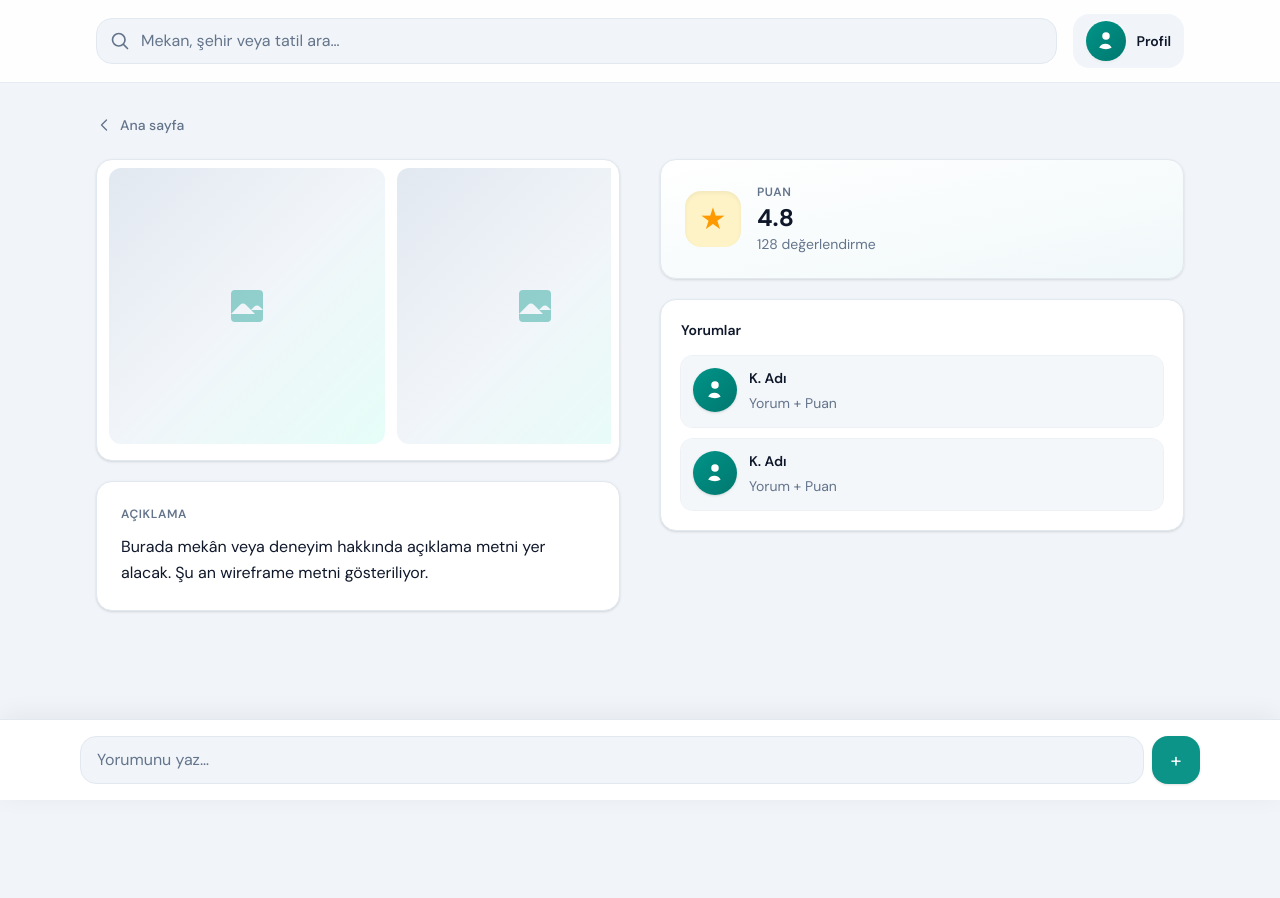
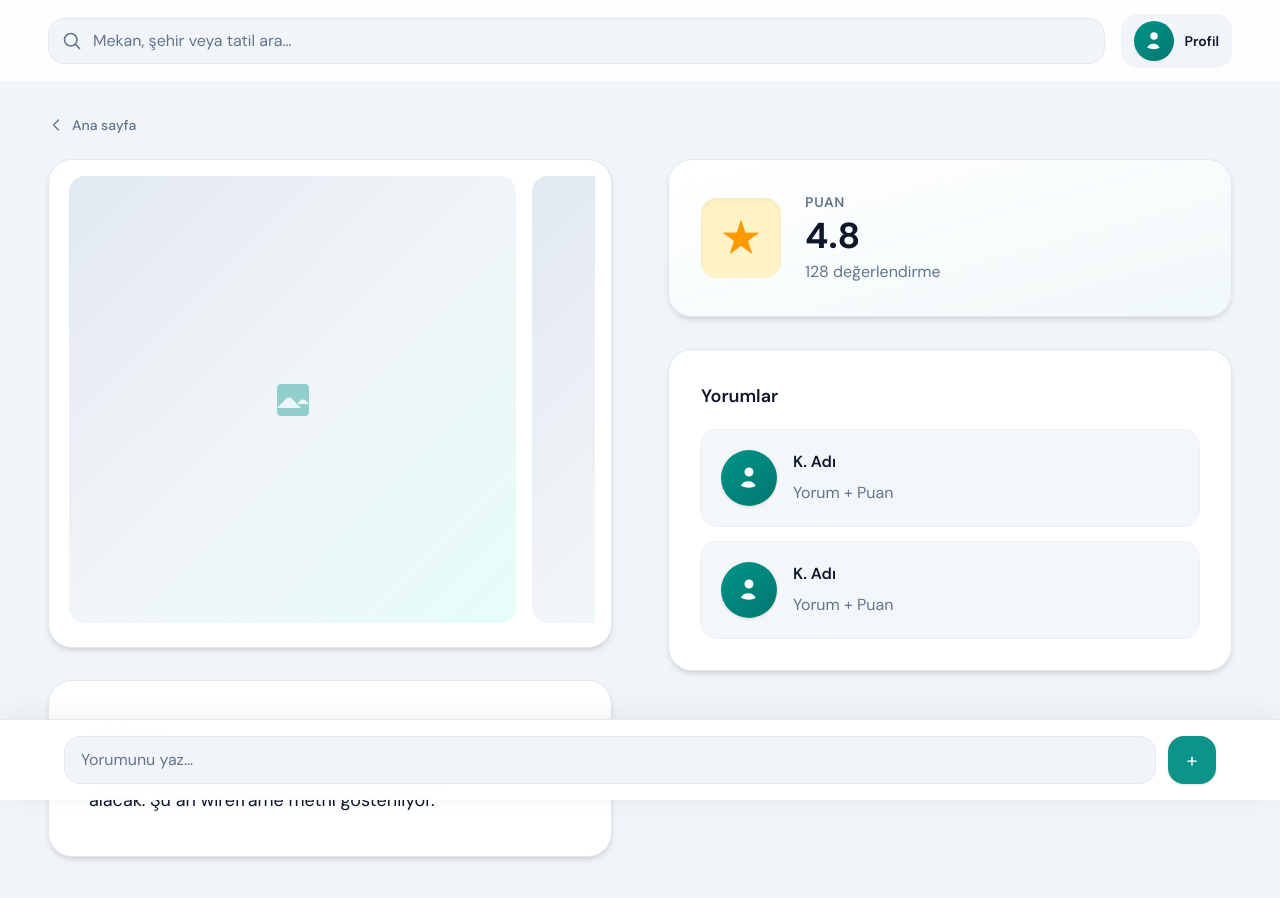
Before and after one commit to 3T3RNTY/NerdeTatil, a React (Vite) app in the folder web/: page /detay/1 in a window 1280 px wide. Shown: the top 898 px of the page. Before the commit the page ends 800 px from the top, so only its background shows below. Built offline with nearby package versions, Linux system fonts and the light colour scheme.

Commit message:
fix: page redesing

```diff
--- a/web/src/components/AppHeader.tsx
+++ b/web/src/components/AppHeader.tsx
@@ -3,7 +3,7 @@ import { Link } from 'react-router-dom'
 export function AppHeader() {
   return (
     <header className="sticky top-0 z-30 border-b border-nt-border/80 bg-nt-surface/90 backdrop-blur-md">
-      <div className="mx-auto flex w-full max-w-[800px] items-center gap-3 px-4 py-3.5 sm:px-6 md:max-w-4xl md:gap-4 lg:max-w-6xl lg:px-8">
+      <div className="mx-auto flex w-full max-w-[1400px] items-center gap-3 px-4 py-3.5 sm:px-6 md:gap-4 lg:px-10 xl:px-12">
         <label className="sr-only" htmlFor="app-search">
           Arama
         </label>
--- a/web/src/components/PageShell.tsx
+++ b/web/src/components/PageShell.tsx
@@ -8,7 +8,7 @@ type PageShellProps = {
 export function PageShell({ children, className = '' }: PageShellProps) {
   return (
     <div
-      className={`mx-auto w-full max-w-[800px] px-4 py-6 sm:px-6 md:max-w-4xl md:py-8 lg:max-w-6xl lg:px-8 ${className}`}
+      className={`mx-auto w-full max-w-[1400px] px-4 py-6 sm:px-6 md:py-8 lg:px-10 xl:px-12 ${className}`}
     >
       {children}
     </div>
--- a/web/src/pages/CreatePostPage.tsx
+++ b/web/src/pages/CreatePostPage.tsx
@@ -14,12 +14,12 @@ export function CreatePostPage() {
           </p>
         </div>
 
-        <div className="flex flex-col gap-8 lg:grid lg:grid-cols-2 lg:gap-10 lg:items-start">
-          <div className="space-y-4">
-            <p className="text-xs font-semibold uppercase tracking-wider text-nt-muted">Görseller</p>
-            <div className="grid grid-cols-2 gap-3 sm:gap-4">
-              <ImagePlaceholder className="rounded-xl shadow-inner" />
-              <ImagePlaceholder className="rounded-xl shadow-inner" />
+        <div className="flex flex-col gap-10 lg:grid lg:grid-cols-2 lg:gap-12 xl:gap-14 lg:items-start">
+          <div className="space-y-5">
+            <p className="text-xs font-semibold uppercase tracking-wider text-nt-muted sm:text-sm">Görseller</p>
+            <div className="grid grid-cols-2 gap-4 sm:gap-5 md:gap-6">
+              <ImagePlaceholder className="rounded-2xl shadow-inner md:rounded-3xl" />
+              <ImagePlaceholder className="rounded-2xl shadow-inner md:rounded-3xl" />
             </div>
             <div className="flex justify-end">
               <button
@@ -40,7 +40,7 @@ export function CreatePostPage() {
             </label>
             <textarea
               id="aciklama"
-              className="mt-2 min-h-[220px] w-full resize-y rounded-2xl border border-nt-border bg-nt-surface p-4 text-base leading-relaxed text-nt-ink shadow-sm outline-none ring-nt-primary/20 transition placeholder:text-nt-muted focus:border-teal-300 focus:ring-2 sm:min-h-[260px] lg:min-h-[280px]"
+              className="mt-2 min-h-[260px] w-full resize-y rounded-2xl border border-nt-border bg-nt-surface p-5 text-base leading-relaxed text-nt-ink shadow-md outline-none ring-nt-primary/20 transition placeholder:text-nt-muted focus:border-teal-300 focus:ring-2 sm:min-h-[300px] md:rounded-3xl md:p-6 md:text-lg lg:min-h-[340px]"
               placeholder="Nerede kaldın, ne yaptın, ne önerirsin?"
               rows={8}
             />
@@ -49,7 +49,7 @@ export function CreatePostPage() {
       </PageShell>
 
       <footer className="fixed bottom-0 left-0 right-0 z-20 border-t border-nt-border bg-nt-surface/95 p-3 shadow-[0_-4px_24px_rgba(15,23,42,0.06)] backdrop-blur-md sm:p-4">
-        <div className="mx-auto flex max-w-[800px] items-stretch gap-3 sm:px-4 md:max-w-4xl lg:max-w-6xl">
+        <div className="mx-auto flex max-w-[1400px] items-stretch gap-3 sm:px-4 lg:px-10 xl:px-12">
           <button
             type="button"
             className="min-h-12 flex-1 rounded-2xl bg-nt-primary px-4 py-3 text-base font-semibold text-white shadow-sm transition hover:bg-nt-primary-hover"
--- a/web/src/pages/DetailPage.tsx
+++ b/web/src/pages/DetailPage.tsx
@@ -25,64 +25,64 @@ export function DetailPage() {
           Ana sayfa
         </Link>
 
-        <div className="flex flex-col gap-8 lg:grid lg:grid-cols-2 lg:gap-10 lg:items-start">
-          <div className="space-y-5">
+        <div className="flex flex-col gap-8 lg:grid lg:grid-cols-2 lg:gap-12 xl:gap-14 lg:items-start">
+          <div className="space-y-6 lg:space-y-8">
             <div
-              className="-mx-1 overflow-hidden rounded-2xl border border-nt-border bg-nt-surface p-2 shadow-sm sm:mx-0"
+              className="-mx-1 overflow-hidden rounded-2xl border border-nt-border bg-nt-surface p-3 shadow-md sm:mx-0 md:rounded-3xl md:p-4"
               role="region"
               aria-label="Görsel galerisi"
             >
               <div
-                className="flex snap-x snap-mandatory gap-3 overflow-x-auto pb-2 pl-1 [-ms-overflow-style:none] [scrollbar-width:thin] [&::-webkit-scrollbar]:h-2 [&::-webkit-scrollbar-thumb]:rounded-full [&::-webkit-scrollbar-thumb]:bg-teal-300/80 [&::-webkit-scrollbar-track]:rounded-full [&::-webkit-scrollbar-track]:bg-slate-100"
+                className="flex snap-x snap-mandatory gap-4 overflow-x-auto pb-2 pl-1 [-ms-overflow-style:none] [scrollbar-width:thin] [&::-webkit-scrollbar]:h-2.5 [&::-webkit-scrollbar-thumb]:rounded-full [&::-webkit-scrollbar-thumb]:bg-teal-300/80 [&::-webkit-scrollbar-track]:rounded-full [&::-webkit-scrollbar-track]:bg-slate-100"
               >
                 {[0, 1, 2, 3].map((i) => (
                   <div
                     key={i}
-                    className="w-[min(72%,280px)] shrink-0 snap-center sm:w-[min(55%,300px)]"
+                    className="w-[min(88%,420px)] shrink-0 snap-center sm:w-[min(75%,480px)] lg:w-[min(85%,520px)]"
                   >
-                    <ImagePlaceholder className="rounded-xl" />
+                    <ImagePlaceholder className="rounded-2xl" />
                   </div>
                 ))}
               </div>
             </div>
             <p className="sr-only">Öğe kimliği: {id ?? '—'}</p>
 
-            <div className="rounded-2xl border border-nt-border bg-nt-surface p-5 shadow-sm sm:p-6">
-              <h2 className="text-xs font-semibold uppercase tracking-wider text-nt-muted">Açıklama</h2>
-              <p className="mt-3 text-base leading-relaxed text-nt-ink">
+            <div className="rounded-2xl border border-nt-border bg-nt-surface p-6 shadow-md sm:p-8 md:rounded-3xl lg:p-10">
+              <h2 className="text-xs font-semibold uppercase tracking-wider text-nt-muted sm:text-sm">Açıklama</h2>
+              <p className="mt-4 text-base leading-relaxed text-nt-ink md:text-lg">
                 Burada mekân veya deneyim hakkında açıklama metni yer alacak. Şu an wireframe metni gösteriliyor.
               </p>
             </div>
           </div>
 
-          <div className="space-y-5 lg:sticky lg:top-28">
-            <div className="flex items-center gap-4 rounded-2xl border border-nt-border bg-gradient-to-br from-nt-surface to-teal-50/40 p-5 shadow-sm sm:p-6">
-              <span className="flex h-14 w-14 items-center justify-center rounded-2xl bg-amber-100 text-3xl text-amber-500 shadow-inner" aria-hidden>
+          <div className="space-y-6 lg:sticky lg:top-28 lg:space-y-8">
+            <div className="flex items-center gap-5 rounded-2xl border border-nt-border bg-gradient-to-br from-nt-surface to-teal-50/40 p-6 shadow-md sm:gap-6 sm:p-8 md:rounded-3xl">
+              <span className="flex h-16 w-16 shrink-0 items-center justify-center rounded-2xl bg-amber-100 text-4xl text-amber-500 shadow-inner sm:h-20 sm:w-20 sm:text-5xl" aria-hidden>
                 ★
               </span>
               <div>
-                <p className="text-xs font-semibold uppercase tracking-wider text-nt-muted">Puan</p>
-                <p className="mt-0.5 text-2xl font-bold text-nt-ink">4.8</p>
-                <p className="text-sm text-nt-muted">128 değerlendirme</p>
+                <p className="text-xs font-semibold uppercase tracking-wider text-nt-muted sm:text-sm">Puan</p>
+                <p className="mt-1 text-3xl font-bold text-nt-ink sm:text-4xl">4.8</p>
+                <p className="mt-1 text-sm text-nt-muted md:text-base">128 değerlendirme</p>
               </div>
             </div>
 
-            <section aria-labelledby="yorumlar-baslik" className="rounded-2xl border border-nt-border bg-nt-surface p-4 shadow-sm sm:p-5">
-              <h2 id="yorumlar-baslik" className="text-sm font-semibold text-nt-ink">
+            <section aria-labelledby="yorumlar-baslik" className="rounded-2xl border border-nt-border bg-nt-surface p-5 shadow-md sm:p-7 md:rounded-3xl lg:p-8">
+              <h2 id="yorumlar-baslik" className="text-base font-semibold text-nt-ink md:text-lg">
                 Yorumlar
               </h2>
-              <ul className="mt-4 space-y-3">
+              <ul className="mt-5 space-y-4">
                 {MOCK_COMMENTS.map((c) => (
                   <li
                     key={c.id}
-                    className="flex gap-3 rounded-xl bg-nt-bg/80 p-3 ring-1 ring-nt-border/60"
+                    className="flex gap-4 rounded-2xl bg-nt-bg/80 p-4 ring-1 ring-nt-border/60 md:p-5"
                   >
-                    <div className="flex h-11 w-11 shrink-0 items-center justify-center rounded-full bg-gradient-to-br from-nt-primary to-teal-700 text-white shadow-sm">
+                    <div className="flex h-12 w-12 shrink-0 items-center justify-center rounded-full bg-gradient-to-br from-nt-primary to-teal-700 text-white shadow-sm md:h-14 md:w-14">
                       <svg
                         xmlns="http://www.w3.org/2000/svg"
                         viewBox="0 0 24 24"
                         fill="currentColor"
-                        className="h-5 w-5"
+                        className="h-6 w-6"
                         aria-hidden
                       >
                         <path
@@ -93,8 +93,8 @@ export function DetailPage() {
                       </svg>
                     </div>
                     <div className="min-w-0 flex-1">
-                      <p className="text-sm font-semibold text-nt-ink">{c.user}</p>
-                      <p className="mt-1 text-sm leading-relaxed text-nt-muted">{c.text}</p>
+                      <p className="text-base font-semibold text-nt-ink">{c.user}</p>
+                      <p className="mt-1.5 text-sm leading-relaxed text-nt-muted md:text-base">{c.text}</p>
                     </div>
                   </li>
                 ))}
@@ -105,7 +105,7 @@ export function DetailPage() {
       </PageShell>
 
       <footer className="fixed bottom-0 left-0 right-0 z-20 border-t border-nt-border bg-nt-surface/95 p-3 shadow-[0_-4px_24px_rgba(15,23,42,0.06)] backdrop-blur-md sm:p-4">
-        <div className="mx-auto flex max-w-[800px] items-center gap-2 sm:px-4 md:max-w-4xl lg:max-w-6xl">
+        <div className="mx-auto flex max-w-[1400px] items-center gap-3 sm:px-4 lg:px-10 xl:px-12">
           <label className="sr-only" htmlFor="yorum-ekle">
             Yorum Ekle
           </label>
```
Also changed, not shown: web/src/pages/HomePage.tsx (+14 -14 lines), web/src/pages/ProfilePage.tsx (+11 -11 lines).
